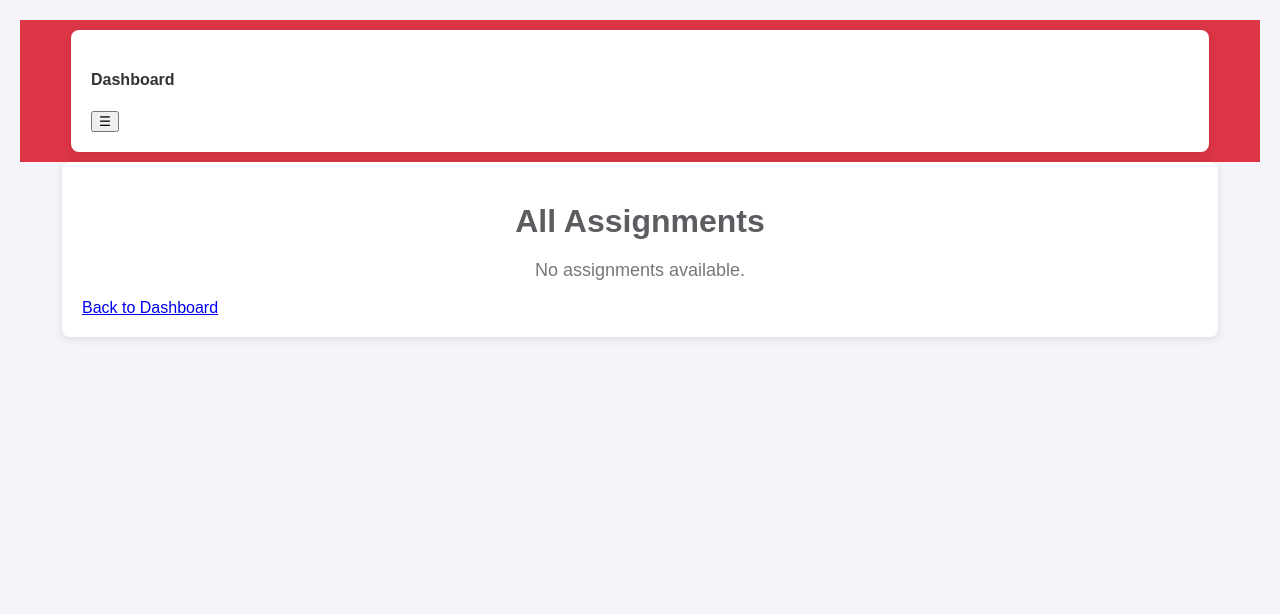
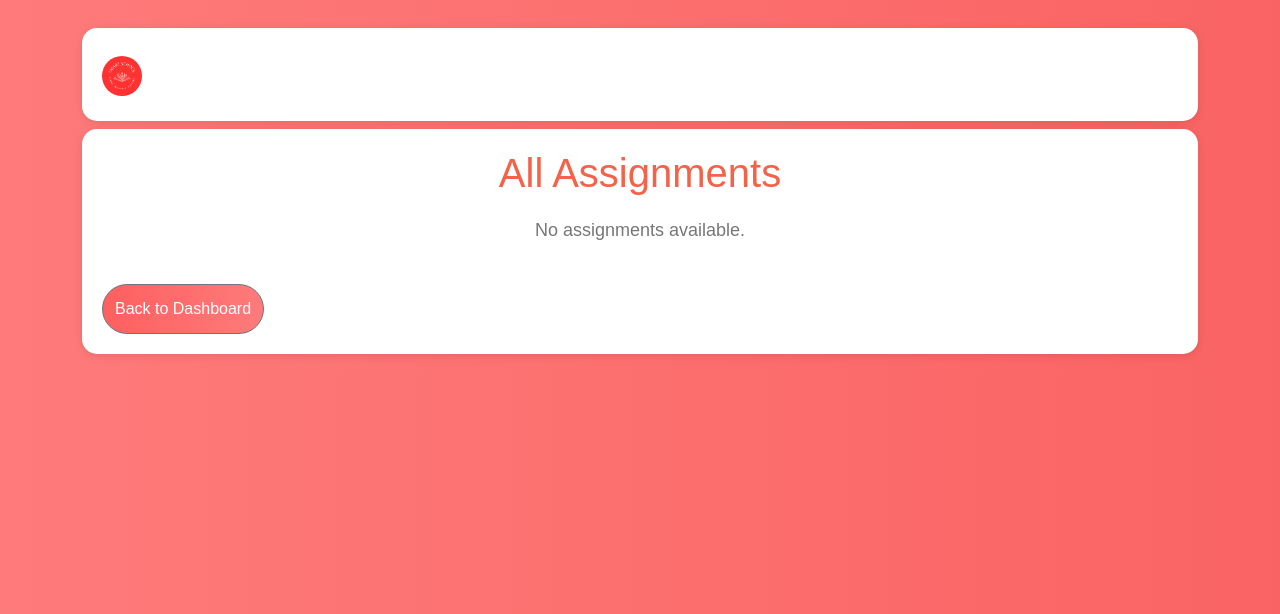
Before and after one commit to johncybersec1/smartsys, a Flask app: page /all_assignments in a window 1280 px wide. Shown: the top 614 px of the page. Run offline with Flask 3, Linux system fonts and the light colour scheme; data that the repository does not hold is empty.

Commit message:
changed desgin of all assignment page and register page

```diff
--- a/templates/all_assignments.html
+++ b/templates/all_assignments.html
@@ -3,84 +3,121 @@
 <head>
     <meta charset="UTF-8">
     <meta name="viewport" content="width=device-width, initial-scale=1.0">
-    <title>All Assignments</title>
+    <title>All Assignments | SmartSchool</title>
     <link rel="icon" href="{{ url_for('static', filename='fav.ico') }}" type="image/x-icon">
+    <link href="https://cdn.jsdelivr.net/npm/bootstrap@5.3.0-alpha1/dist/css/bootstrap.min.css" rel="stylesheet">
+    <link rel="stylesheet" href="https://cdnjs.cloudflare.com/ajax/libs/font-awesome/5.15.4/css/all.min.css">
+
     <style>
-        /* General styles */
+        /* Background */
         body {
-            font-family: Arial, sans-serif;
-            background-color: #f4f4f9;
+            background: linear-gradient(to right, #fe7b7b, #fa6363);
+            font-family: 'Arial', sans-serif;
             color: #333;
             margin: 0;
             padding: 20px;
         }
+
         .navbar {
-            background-color: #dc3545;
-            padding: 10px;
+            background-color: transparent;
         }
+
         .navbar-brand img {
             height: 40px;
             width: auto;
             margin-right: 6px;
             border-radius: 50px;
         }
+
         .navbar a.navbar-brand {
             font-weight: bold;
-            color: black;
+            color: white;
             font-size: 1.8rem;
         }
+
+        .navbar .nav-link {
+            color: white !important;
+            font-weight: 500;
+        }
+
         .container {
             max-width: 90%;
             margin: auto;
             padding: 20px;
-            background: #fff;
-            border-radius: 8px;
+            background: white;
+            border-radius: 15px;
             box-shadow: 0 2px 10px rgba(0, 0, 0, 0.1);
         }
+
         h1 {
             text-align: center;
-            color: #5d5c61;
+            color: #f36349;
             margin-bottom: 20px;
         }
+
         table {
             width: 100%;
             border-collapse: collapse;
             margin-bottom: 20px;
         }
+
         thead {
             background-color: #5d5c61;
             color: white;
         }
+
         th, td {
             padding: 12px;
             text-align: left;
             border: 1px solid #ddd;
         }
+
         tbody tr:nth-child(even) {
             background-color: #f2f2f2;
         }
+
         tbody tr:hover {
             background-color: #ddd;
         }
+
         .no-assignments {
             text-align: center;
             margin-top: 20px;
             font-size: 18px;
             color: #777;
         }
+
+        .btn-secondary {
+            background: linear-gradient(to right, #ff5f5f, #fe7b7b);
+            color: white;
+            border-radius: 25px;
+            transition: background 0.3s ease;
+            padding: 0.75rem;
+            font-size: 1rem;
+        }
+        .btn-secondary:hover {
+            background: linear-gradient(to right, #fe7b7b, #fa6363);
+        }
     </style>
 </head>
 <body>
+    <!-- Navbar -->
     <nav class="navbar navbar-expand-lg">
         <div class="container">
-            <h4 class="mytt">Dashboard</h4>
-            <div class="mybtn">
-                <button class="btn btn-outline-light ms-2" id="sidebarToggle" type="button">
-                    ☰
-                </button>
+            <a class="navbar-brand" href="{{ url_for('home') }}">
+                <img src="{{ url_for('static', filename='S.png') }}" alt="SmartSchool Logo">
+                SmartSchool
+            </a>
+            <div class="collapse navbar-collapse" id="navbarNav">
+                <ul class="navbar-nav ms-auto">
+                    <li class="nav-item">
+                        <a class="nav-link" href="{{ url_for('stddashboard') }}">Dashboard</a>
+                    </li>
+                </ul>
             </div>
         </div>
     </nav>
+
     <div class="container">
         <h1>All Assignments</h1>
 
@@ -110,5 +147,8 @@
         {% endif %}
         <a href="{{ url_for('stddashboard') }}" class="btn btn-secondary mt-4">Back to Dashboard</a>
     </div>
+
+    <!-- Bootstrap JS -->
+    <script src="https://cdn.jsdelivr.net/npm/bootstrap@5.3.0-alpha1/dist/js/bootstrap.bundle.min.js"></script>
 </body>
 </html>
--- a/templates/register.html
+++ b/templates/register.html
@@ -116,9 +116,6 @@
                     </li>
                     <li class="nav-item">
                         <a class="nav-link" href="{{ url_for('login') }}">Login</a>
-                    </li>
-                    <li class="nav-item">
-                        <a class="nav-link" href="{{ url_for('register') }}">Sign Up</a>
                     </li>
                 </ul>
             </div>
```
